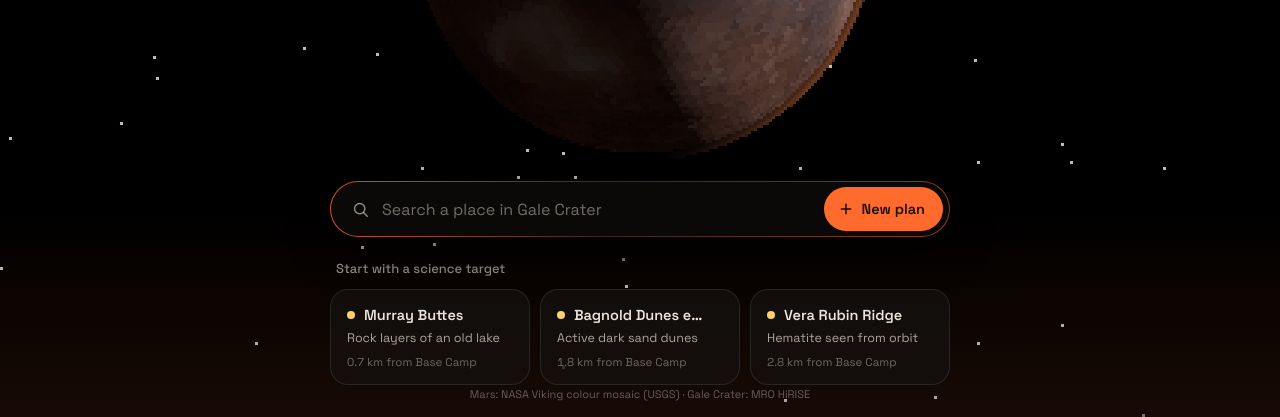
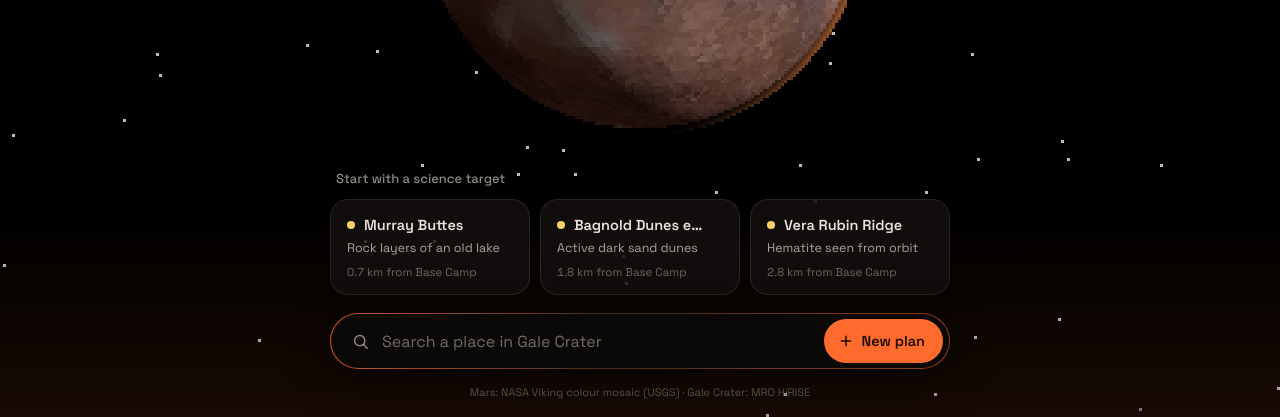
Before and after one commit to Miki-Kamochi/marswalk, a website built with Vite: page index.html in a window 1280 px wide. Shown: the part 383-800 px from the top of the page. Built offline with nearby package versions, Linux system fonts and the light colour scheme; animation ran at ten frames a second.

Commit message:
Home: search bar at the bottom with suggestions opening upward; brighter Mars
Co-Authored-By: Claude Opus 5.5 <noreply@anthropic.com>

```diff
--- a/index.html
+++ b/index.html
@@ -26,6 +26,7 @@
     <h1 class="title"><span class="w1">Ares</span><span class="w2">Sight</span></h1>
 
     <main class="start">
+      <section class="below" id="below"></section>
       <div class="search" id="search">
         <svg class="ico" viewBox="0 0 24 24" aria-hidden="true"><circle cx="11" cy="11" r="6.5" fill="none" stroke="currentColor" stroke-width="1.8" /><path d="M16 16l4.5 4.5" stroke="currentColor" stroke-width="1.8" stroke-linecap="round" /></svg>
         <input id="q" type="search" autocomplete="off" spellcheck="false" aria-label="Search places in Gale Crater" aria-controls="suggest" />
@@ -35,7 +36,6 @@
         </a>
         <ul class="suggest" id="suggest" hidden></ul>
       </div>
-      <section class="below" id="below"></section>
     </main>
 
     <footer class="foot">
--- a/src/site/globe.ts
+++ b/src/site/globe.ts
@@ -43,9 +43,9 @@ export class Globe {
     this.scene.add(this.spin);
 
     // light from the right and a little behind: a lit crescent, the rest in night
-    const sun = new THREE.DirectionalLight(0xfff1e0, 3.4);
-    sun.position.set(3, 0.9, 0.4);
-    this.scene.add(sun, new THREE.AmbientLight(0x6a5444, 0.55));
+    const sun = new THREE.DirectionalLight(0xfff1e0, 4.4);
+    sun.position.set(2.4, 0.9, 1.5);
+    this.scene.add(sun, new THREE.AmbientLight(0x7a6050, 1.1));
 
     // thin warm rim of atmosphere
     const rim = new THREE.Mesh(
@@ -60,7 +60,7 @@ export class Globe {
           gl_Position = projectionMatrix * modelViewMatrix * vec4(position,1.); }`,
         fragmentShader: `uniform vec3 uSun; varying vec3 vN; varying vec3 vW;
           void main(){ float edge = pow(1. - abs(vN.z), 3.); float lit = smoothstep(-0.3, 0.6, dot(vW, uSun));
-          gl_FragColor = vec4(vec3(1., .55, .3), edge * lit * .45); }`,
+          gl_FragColor = vec4(vec3(1., .55, .3), edge * lit * .6); }`,
       }),
     );
     this.scene.add(rim);
@@ -189,8 +189,8 @@ export class Globe {
     // draw at 1/pixel of the CSS size; CSS scales it back up with crisp pixels
     this.renderer.setPixelRatio(1 / this.pixel);
     this.renderer.setSize(w, h, true);
-    const d = Math.min(0.56 * h, 0.66 * w);
-    const cy = 0.39 * h;
+    const d = Math.min(0.54 * h, 0.66 * w);
+    const cy = 0.37 * h;
     const half = h / d; // world units from the screen centre to its top edge (radius 1 = d/2 px)
     const lift = ((h / 2 - cy) * 2) / d;
     this.camera.aspect = w / Math.max(1, h);
--- a/src/site/home.css
+++ b/src/site/home.css
@@ -2,7 +2,7 @@
    one search bar and a row of cards below. --globe-d / --globe-y come from globe.ts. */
 :root {
   --globe-d: min(56vh, 66vw);
-  --globe-y: 39vh;
+  --globe-y: 37vh;
   --gap: clamp(20px, 3vw, 48px);
 }
 body.home {
@@ -146,7 +146,7 @@ body.home::after {
   position: absolute;
   z-index: 3;
   left: 50%;
-  top: calc(var(--globe-y) + var(--globe-d) / 2 + 28px);
+  bottom: 48px;
   transform: translateX(-50%);
   width: min(620px, calc(100vw - 32px));
   animation: fade 1s var(--ease) 0.4s both;
@@ -230,14 +230,14 @@ body.home::after {
   z-index: 10;
   left: 0;
   right: 0;
-  top: calc(100% + 8px);
+  bottom: calc(100% + 8px);
   margin: 0;
   padding: 6px;
   list-style: none;
   background: #14110f;
   border: 1px solid rgba(236, 228, 218, 0.12);
   border-radius: 20px;
-  box-shadow: 0 16px 48px rgba(0, 0, 0, 0.8);
+  box-shadow: 0 -16px 48px rgba(0, 0, 0, 0.8);
 }
 .suggest li {
   display: flex;
@@ -280,7 +280,7 @@ body.home::after {
 
 /* ---------------------------------------------------------------- cards below the search */
 .below {
-  margin-top: 22px;
+  margin-bottom: 18px;
 }
 .below .head {
   display: flex;
@@ -416,7 +416,7 @@ body.home::after {
   position: absolute;
   z-index: 2;
   inset: auto 0 0;
-  padding: 0 16px 14px;
+  padding: 0 16px 16px;
   text-align: center;
   font-size: 11px;
   color: rgba(236, 228, 218, 0.38);
```
